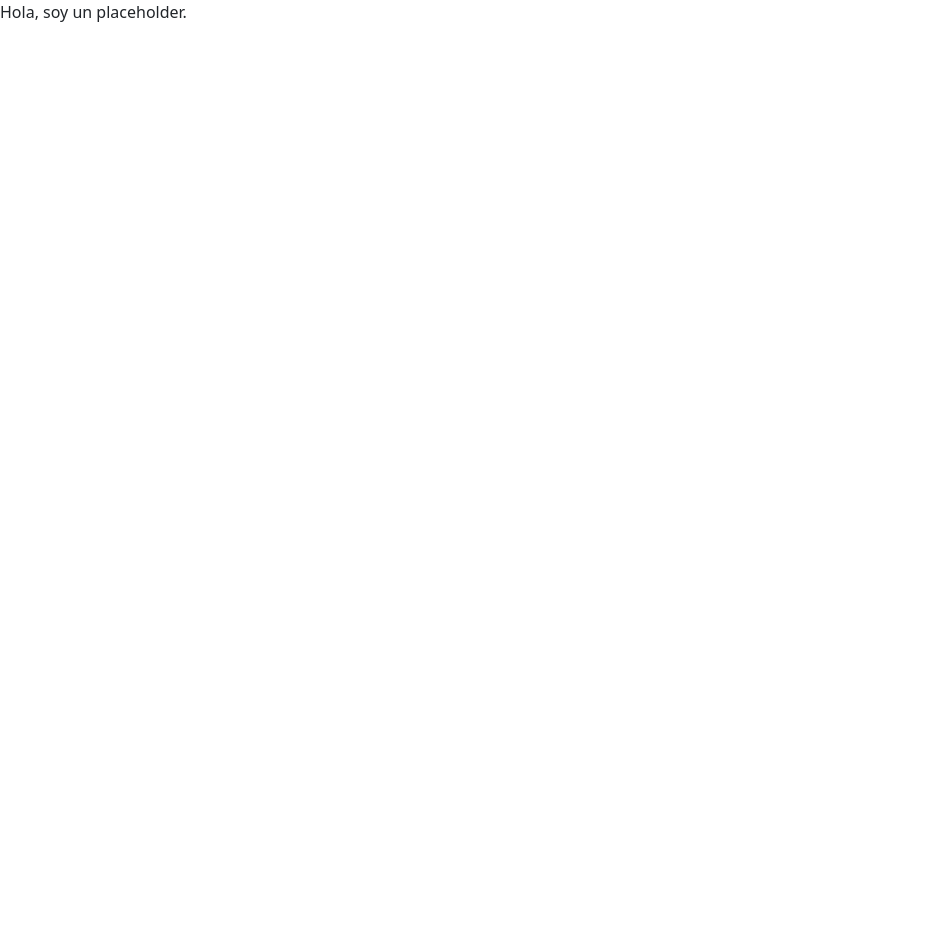
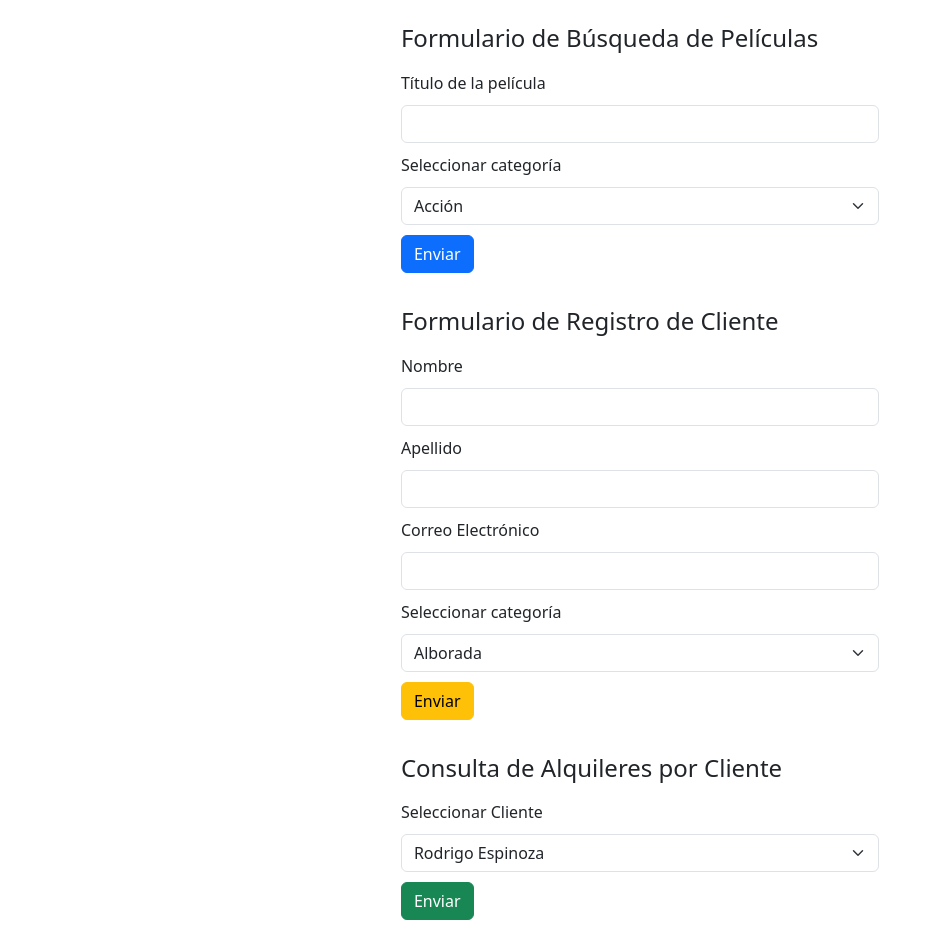
Before and after one commit to Magaztu/Proyect-P3-PlaceHolder, a plain HTML site: page index.html in a window 1280 px wide. Shown: the whole page, without its empty margins (0-941 px from the left). Before the commit the page ends 800 px from the top, so only its background shows below. Drawn offline with nearby package versions, Linux system fonts and the light colour scheme.

Commit message:
Initial from design

```diff
--- a/index.html
+++ b/index.html
@@ -6,9 +6,74 @@
     <title>Proyecto Parcial</title>
     <link href="https://cdn.jsdelivr.net/npm/bootstrap@5.3.6/dist/css/bootstrap.min.css" rel="stylesheet" integrity="sha384-4Q6Gf2aSP4eDXB8Miphtr37CMZZQ5oXLH2yaXMJ2w8e2ZtHTl7GptT4jmndRuHDT" crossorigin="anonymous">
 </head>
+<style>
+    .espaciado{
+        margin: 10px 0px;
+    }
+    .centrar{
+        place-items: center;
+    }
+    .justificado{
+        width: 45%;
+    }
+</style>
 <body>
-    <div>
-        Hola, soy un placeholder.
+    <div class="container">
+        <div class="centrar">
+            <div class="row justificado">
+                <div class="col-md-12">
+                    <br>
+                    <h4>Formulario de Búsqueda de Películas</h4>
+                    <form>
+                        <label for="nombre-peli" class="form-label espaciado">Título de la película</label>
+                        <input type="text" class="form-control" id="nombre-peli">
+                        <label for="categoria" class="form-label espaciado">Seleccionar categoría</label>
+                        <select name="categoria" id="categoria" class="form-select">
+                            <option value="op1">Acción</option>
+                            <option value="op2">Comedia</option>
+                            <option value="op3">Romance</option>
+                        </select>
+                        <button type="submit" class="btn btn-primary espaciado">Enviar</button>
+                    </form>
+                </div>
+            </div>
+            <div class="row justificado">
+                <div class="col-md-12">
+                    <br>
+                    <h4>Formulario de Registro de Cliente</h4>
+                    <form>
+                        <label for="nombre-customer" class="form-label espaciado">Nombre</label>
+                        <input type="text" class="form-control" id="nombre-customer">
+                        <label for="apellido-customer" class="form-label espaciado">Apellido</label>
+                        <input type="text" class="form-control" id="apellido-customer">
+                        <label for="mail-customer" class="form-label espaciado">Correo Electrónico</label>
+                        <input type="mail" class="form-control" id="mail-customer">
+                        <label for="direccion" class="form-label espaciado">Seleccionar categoría</label>
+                        <select name="direccion" id="direccion" class="form-select">
+                            <option value="op1">Alborada</option>
+                            <option value="op2">Sauces</option>
+                            <option value="op3">Los Ceibos</option>
+                        </select>
+                        <button type="submit" class="btn btn-warning espaciado">Enviar</button>
+                    </form>
+                </div>
+            </div>
+            <div class="row justificado">
+                <div class="col-md-12">
+                    <br>
+                    <h4>Consulta de Alquileres por Cliente</h4>
+                    <form>
+                        <label for="cliente" class="form-label espaciado">Seleccionar Cliente</label>
+                        <select name="cliente" id="cliente" class="form-select">
+                            <option value="op1">Rodrigo Espinoza</option>
+                            <option value="op2">María Valdez</option>
+                            <option value="op3">Juan Marcet</option>
+                        </select>
+                        <button type="submit" class="btn btn-success espaciado">Enviar</button>
+                    </form>
+                </div>
+            </div>
+        </div>
     </div>
     <script src="https://cdn.jsdelivr.net/npm/bootstrap@5.3.6/dist/js/bootstrap.bundle.min.js" integrity="sha384-j1CDi7MgGQ12Z7Qab0qlWQ/Qqz24Gc6BM0thvEMVjHnfYGF0rmFCozFSxQBxwHKO" crossorigin="anonymous"></script>
 </body>
```
